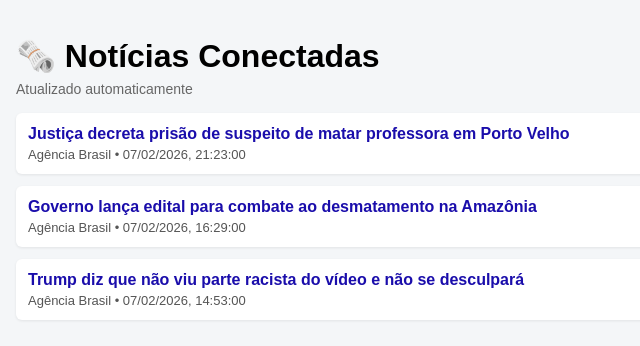
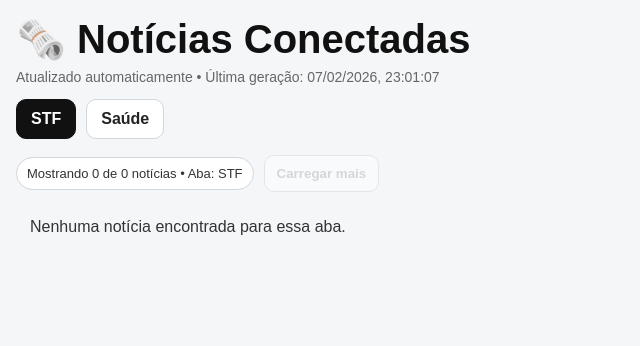
Before and after one commit to monitorinstitucional/noticiasconectadas, a website: page index.html in a window 1280 px wide. Shown: the whole page, without its empty margins (0-640 px from the left). Drawn offline with Linux system fonts and the light colour scheme.

Commit message:
Update index.html

```diff
--- a/index.html
+++ b/index.html
@@ -1,46 +1,196 @@
 <!DOCTYPE html>
 <html lang="pt-BR">
 <head>
-  <meta charset="UTF-8">
+  <meta charset="UTF-8" />
   <title>Notícias Conectadas</title>
-  <meta name="viewport" content="width=device-width, initial-scale=1">
+  <meta name="viewport" content="width=device-width, initial-scale=1" />
   <style>
-    body { font-family: Arial, sans-serif; background:#f4f6f8; margin:0; padding:16px; }
-    h1 { margin-bottom:6px; }
-    .info { color:#666; font-size:14px; margin-bottom:16px; }
-    .news { background:#fff; padding:12px; margin-bottom:12px; border-radius:6px; box-shadow:0 1px 3px rgba(0,0,0,.08); }
-    .news a { font-weight:bold; text-decoration:none; color:#1a0dab; }
-    .meta { font-size:13px; color:#555; margin-top:4px; }
+    :root { --bg:#f4f6f8; --card:#fff; --text:#111; --muted:#666; --blue:#1a0dab; }
+    body { font-family: Arial, sans-serif; background: var(--bg); margin: 0; padding: 16px; color: var(--text); }
+    h1 { margin: 0 0 6px 0; font-size: 40px; }
+    .info { color: var(--muted); font-size: 14px; margin-bottom: 14px; }
+
+    .tabs { display: flex; gap: 10px; margin: 12px 0 16px 0; flex-wrap: wrap; }
+    .tab {
+      border: 1px solid #d0d7de;
+      background: #fff;
+      padding: 10px 14px;
+      border-radius: 10px;
+      cursor: pointer;
+      font-weight: 700;
+      color: #222;
+      user-select: none;
+    }
+    .tab.active { background: #111; color: #fff; border-color: #111; }
+
+    .row { display: flex; gap: 10px; align-items: center; flex-wrap: wrap; margin-bottom: 12px; }
+    .pill {
+      background: #fff;
+      border: 1px solid #d0d7de;
+      padding: 8px 10px;
+      border-radius: 999px;
+      font-size: 13px;
+      color: #333;
+    }
+
+    .news { background: var(--card); padding: 12px; margin-bottom: 12px; border-radius: 10px; box-shadow: 0 1px 3px rgba(0,0,0,.08); }
+    .news a { text-decoration: none; color: var(--blue); font-weight: 800; }
+    .meta { font-size: 13px; color: #555; margin-top: 6px; display:flex; gap:10px; flex-wrap: wrap; }
+    .meta span { color:#555; }
+    .btn {
+      border: 1px solid #d0d7de;
+      background: #fff;
+      padding: 10px 12px;
+      border-radius: 10px;
+      cursor: pointer;
+      font-weight: 700;
+    }
+    .btn:disabled { opacity: .5; cursor: not-allowed; }
+
+    .empty { padding: 14px; color: #333; }
+    .error { padding: 14px; color: #b00020; }
+
+    @media (max-width: 520px) {
+      h1 { font-size: 34px; }
+    }
   </style>
 </head>
+
 <body>
   <h1>🗞️ Notícias Conectadas</h1>
-  <div class="info">Atualizado automaticamente</div>
+  <div class="info" id="status">Atualizado automaticamente</div>
+
+  <div class="tabs">
+    <div class="tab active" id="tab-stf">STF</div>
+    <div class="tab" id="tab-saude">Saúde</div>
+  </div>
+
+  <div class="row">
+    <div class="pill" id="countPill">Carregando…</div>
+    <button class="btn" id="btnMore" disabled>Carregar mais</button>
+  </div>
+
   <div id="lista">Carregando notícias…</div>
+
   <script>
-    fetch('data.json')
-      .then(r => r.json())
-      .then(data => {
-        const el = document.getElementById('lista');
-        el.innerHTML = '';
-        if (!data.items || data.items.length === 0) {
-          el.innerHTML = '<p>Nenhuma notícia encontrada.</p>';
-          return;
+    const PAGE_SIZE = 30;
+
+    let allItems = [];
+    let activeTab = "stf";
+    let visibleCount = PAGE_SIZE;
+
+    const elLista = document.getElementById("lista");
+    const elStatus = document.getElementById("status");
+    const elCount = document.getElementById("countPill");
+    const btnMore = document.getElementById("btnMore");
+
+    const tabStf = document.getElementById("tab-stf");
+    const tabSaude = document.getElementById("tab-saude");
+
+    function fmtDate(iso) {
+      try { return new Date(iso).toLocaleString("pt-BR"); }
+      catch { return ""; }
+    }
+
+    function normalizeTopics(item) {
+      // Garante que cada item tenha topics
+      // Se vier sem topics, assume "stf" (para não sumir tudo)
+      if (!item.topics || !Array.isArray(item.topics) || item.topics.length === 0) {
+        item.topics = ["stf"];
+      }
+      return item;
+    }
+
+    function getFiltered() {
+      return allItems
+        .map(normalizeTopics)
+        .filter(i => (i.topics || []).includes(activeTab));
+    }
+
+    function setActiveTab(tab) {
+      activeTab = tab;
+      visibleCount = PAGE_SIZE;
+
+      tabStf.classList.toggle("active", tab === "stf");
+      tabSaude.classList.toggle("active", tab === "saude");
+
+      render();
+    }
+
+    function updateHeader(filtered) {
+      const total = filtered.length;
+      elCount.textContent = `Mostrando ${Math.min(visibleCount, total)} de ${total} notícias • Aba: ${activeTab.toUpperCase()}`;
+
+      btnMore.disabled = visibleCount >= total;
+    }
+
+    function render() {
+      const filtered = getFiltered();
+
+      if (!filtered.length) {
+        elLista.innerHTML = `<div class="empty">Nenhuma notícia encontrada para essa aba.</div>`;
+        updateHeader(filtered);
+        return;
+      }
+
+      const slice = filtered.slice(0, visibleCount);
+
+      elLista.innerHTML = slice.map(item => {
+        const title = item.title || "(sem título)";
+        const link = item.link || "#";
+        const source = item.source || "";
+        const date = item.dateISO ? fmtDate(item.dateISO) : "";
+
+        return `
+          <div class="news">
+            <a href="${link}" target="_blank" rel="noopener noreferrer">${title}</a>
+            <div class="meta">
+              <span>${source}</span>
+              <span>${date}</span>
+            </div>
+          </div>
+        `;
+      }).join("");
+
+      updateHeader(filtered);
+    }
+
+    btnMore.addEventListener("click", () => {
+      visibleCount += PAGE_SIZE;
+      render();
+    });
+
+    tabStf.addEventListener("click", () => setActiveTab("stf"));
+    tabSaude.addEventListener("click", () => setActiveTab("saude"));
+
+    async function load() {
+      try {
+        const res = await fetch("data.json", { cache: "no-store" });
+        if (!res.ok) throw new Error("data.json não encontrado (404).");
+
+        const data = await res.json();
+
+        // status
+        if (data.generatedAtISO) {
+          elStatus.textContent = `Atualizado automaticamente • Última geração: ${fmtDate(data.generatedAtISO)}`;
         }
-        data.items.slice(0, 30).forEach(item => {
-          const div = document.createElement('div');
-          div.className = 'news';
-          div.innerHTML = `
-            <a href="${item.link}" target="_blank">${item.title}</a>
-            <div class="meta">
-              ${item.source || ''} • ${new Date(item.dateISO).toLocaleString('pt-BR')}
-            </div>`;
-          el.appendChild(div);
-        });
-      })
-      .catch(() => {
-        document.getElementById('lista').innerHTML = '<p>Erro ao carregar as notícias.</p>';
-      });
+
+        // itens
+        allItems = Array.isArray(data.items) ? data.items : [];
+
+        // Ordena mais novo primeiro (se não estiver)
+        allItems.sort((a, b) => new Date(b.dateISO || 0) - new Date(a.dateISO || 0));
+
+        btnMore.disabled = false;
+        render();
+      } catch (e) {
+        elLista.innerHTML = `<div class="error">Erro ao carregar as notícias. (${String(e.message || e)})</div>`;
+        elCount.textContent = "Não foi possível carregar";
+        btnMore.disabled = true;
+      }
+    }
+
+    load();
   </script>
 </body>
 </html>
```
